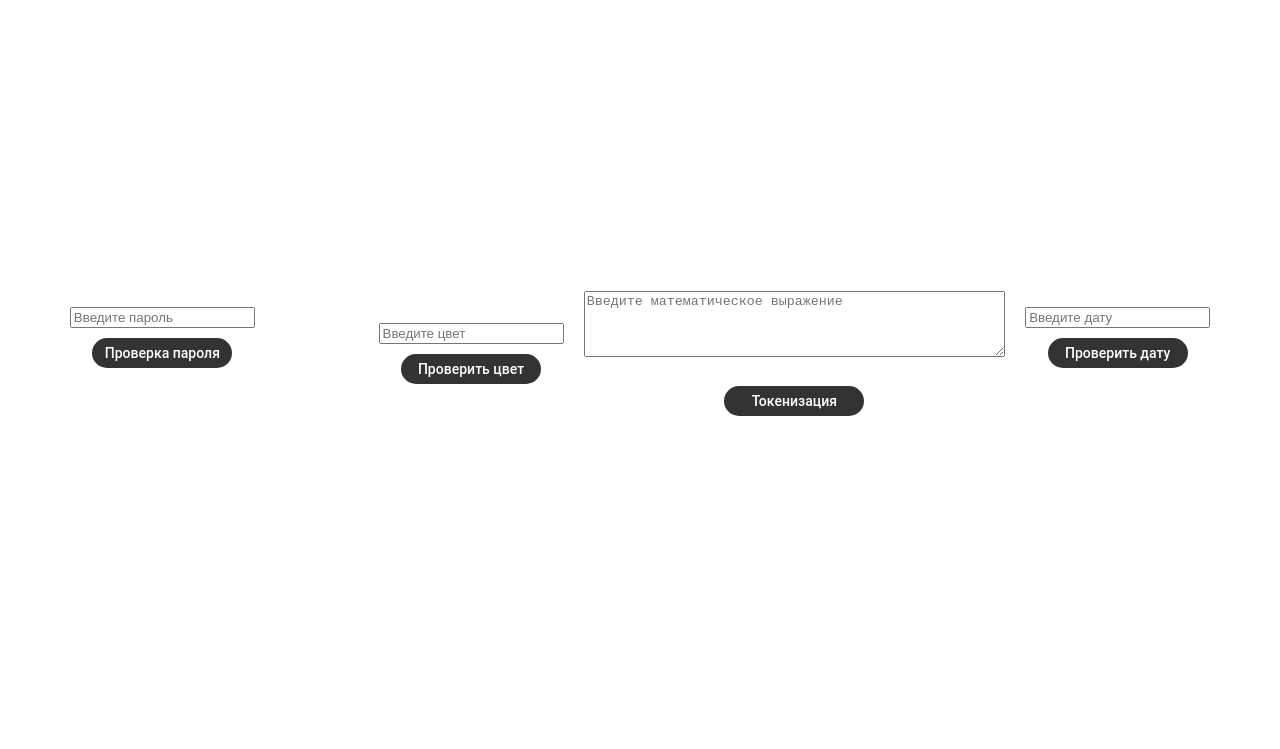
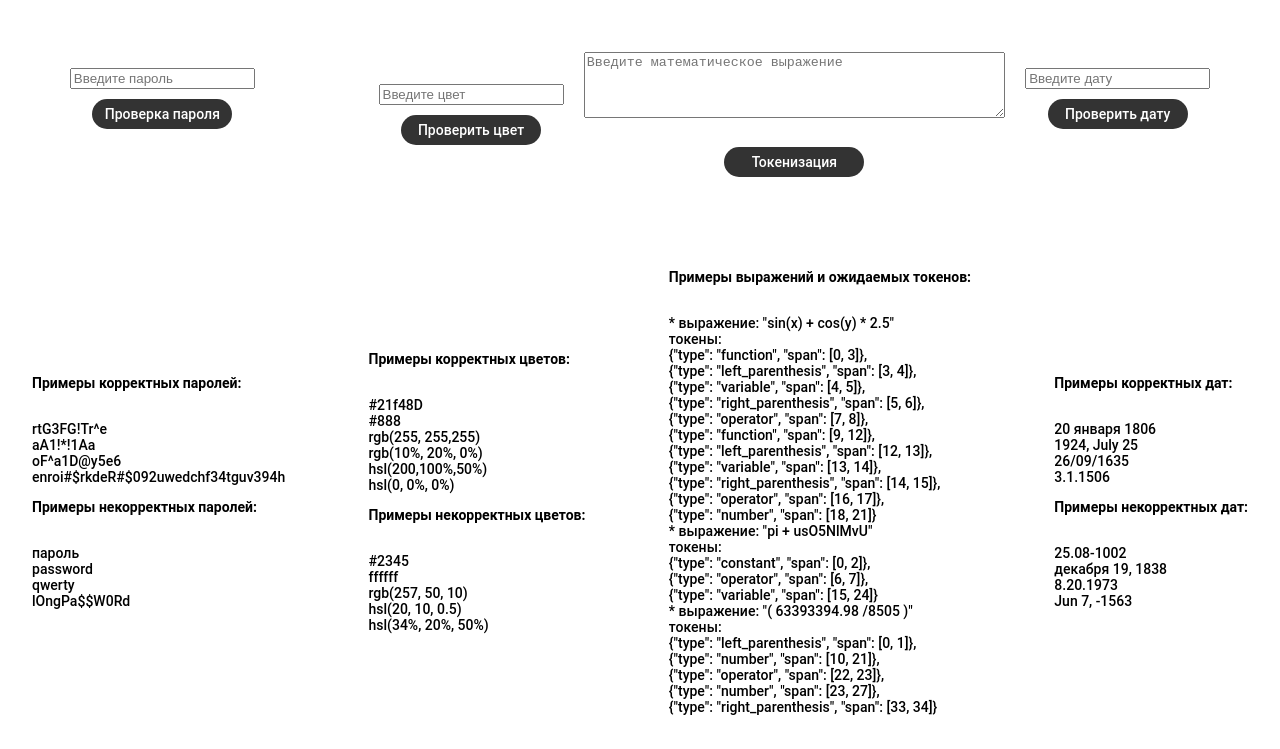
Before and after one commit to YourDesTain/-, a plain HTML site: page index.html in a window 1280 px wide. Shown: the top 749 px of the page. Drawn offline with Linux system fonts and the light colour scheme.

Commit message:
Update style.css

```diff
--- a/style.css
+++ b/style.css
@@ -15,7 +15,7 @@
     flex-direction: row;
     justify-content: space-between;
     align-items: center;
-    height: 700px;
+    height: auto;
 }
 .container{
     display: flex;
@@ -24,7 +24,7 @@
     align-items: center;
     padding: 24px;
     width: 250px;
-    height: 500px;
+    height: auto;
     border-radius: 16px;
     margin: 20px 20px;
     font-size: 16px;
@@ -53,7 +53,7 @@
     flex-direction: row;
     justify-content: space-between;
     align-items: center;
-    height: 500px;
+    height: auto;
     padding: 24px;
     font-size: 14px;
     font-family: "Roboto", sans-serif;
```
